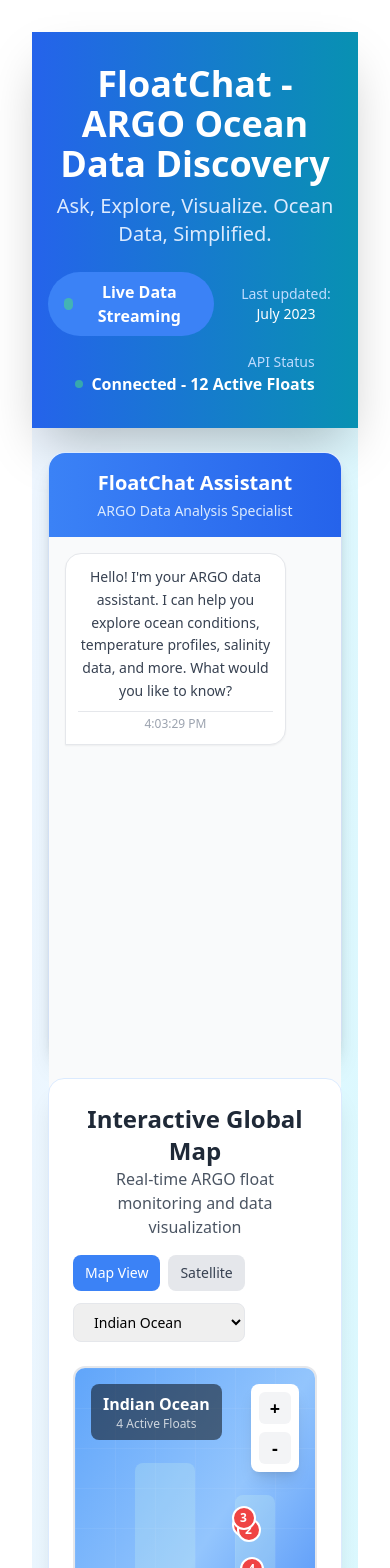
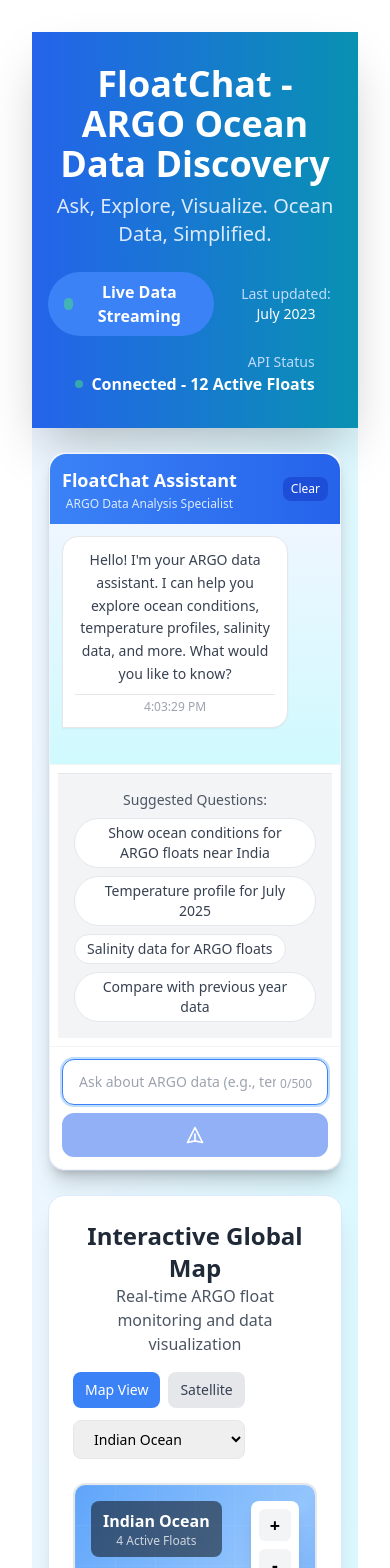
Before and after one commit to shreekant-lohagale/FloatChat-ARGO-Ocean-Data-Discovery, a React (Vite) app: page / in a window 390 px wide. Shown: the top 1568 px of the page. Built offline with nearby package versions, Linux system fonts and the light colour scheme; the HTML template or start-up script is replaced by a standard one.

Commit message:
Update ChatPanel.jsx
feat(ui): improve ChatPanel with clear chat option, responsive layout, input character count, and better scroll/focus handling

```diff
--- a/src/components/ChatPanel.jsx
+++ b/src/components/ChatPanel.jsx
@@ -27,23 +27,29 @@
 
   // Scroll to bottom when messages change
   const scrollToBottom = useCallback(() => {
-    messagesEndRef.current?.scrollIntoView({ behavior: "smooth" });
+    messagesEndRef.current?.scrollIntoView({
+      behavior: "smooth",
+      block: "nearest"
+    });
   }, []);
 
   useEffect(() => {
     scrollToBottom();
   }, [messages, scrollToBottom]);
 
-  // Focus input on initial load
+  // Focus input on initial load and after sending message
   useEffect(() => {
+    const timer = setTimeout(() => {
       inputRef.current?.focus();
-  }, []);
+    }, 100);
+    return () => clearTimeout(timer);
+  }, [messages]);
 
   const createMessage = (type, content, id = Date.now()) => ({
     id,
     type,
     content,
-    timestamp: new Date().toLocaleTimeString(),
+    timestamp: new Date().toLocaleTimeString([], { hour: '2-digit', minute: '2-digit' }),
   });
 
   const handleSendMessage = async (messageContent = inputMessage) => {
@@ -60,6 +66,7 @@
       const botMessage = createMessage('bot', response);
       setMessages(prev => [...prev, botMessage]);
     } catch (error) {
+      console.error('Chat error:', error);
       const errorMessage = createMessage('error', ERROR_MESSAGE.content);
       setMessages(prev => [...prev, errorMessage]);
     } finally {
@@ -76,14 +83,21 @@
 
   const handleSuggestedQuestion = (question) => {
     setInputMessage(question);
-    setTimeout(() => handleSendMessage(question), 100);
+    // Small delay to ensure input is updated before sending
+    setTimeout(() => handleSendMessage(question), 50);
+  };
+
+  const clearChat = () => {
+    setMessages([INITIAL_BOT_MESSAGE]);
+    setInputMessage('');
   };
 
   const LoadingIndicator = () => (
-    <div className="flex justify-start">
-      <div className="bg-white rounded-lg p-3 shadow-sm border">
-        <div className="flex space-x-2">
-          {[0, 0.2, 0.4].map((delay) => (
+    <div className="flex justify-start mb-4 sm:mb-6">
+      <div className="bg-white rounded-2xl p-3 sm:p-4 shadow-sm border max-w-[85%] xs:max-w-xs">
+        <div className="flex items-center space-x-3">
+          <div className="flex space-x-1">
+            {[0, 0.1, 0.2].map((delay) => (
               <div
                 key={delay}
                 className="w-2 h-2 bg-blue-400 rounded-full animate-bounce"
@@ -91,36 +105,48 @@
               />
             ))}
           </div>
+          <span className="text-gray-500 text-sm">Processing...</span>
+        </div>
       </div>
     </div>
   );
 
   return (
-  <div className="flex flex-col h-[600px] bg-white rounded-2xl shadow-lg max-w-4xl mx-auto">
+    <div className="flex flex-col h-full min-h-[500px] max-h-[800px] sm:min-h-[600px] bg-white rounded-2xl sm:rounded-3xl shadow-lg sm:shadow-xl border border-gray-100 mx-auto">
       {/* Chat Header */}
-    <header className="bg-gradient-to-r from-blue-500 to-blue-600 p-4 rounded-t-2xl flex-shrink-0">
-      <h2 className="text-xl font-bold text-white">FloatChat Assistant</h2>
-      <p className="text-blue-100 text-sm mt-1">ARGO Data Analysis Specialist</p>
+      <header className="bg-gradient-to-r from-blue-500 to-blue-600 p-3 sm:p-4 rounded-t-2xl sm:rounded-t-3xl flex-shrink-0 flex justify-between items-center">
+        <div>
+          <h2 className="text-lg sm:text-xl font-bold text-white">FloatChat Assistant</h2>
+          <p className="text-blue-100 text-xs sm:text-sm mt-0.5">ARGO Data Analysis Specialist</p>
+        </div>
+        <button
+          onClick={clearChat}
+          className="text-white text-xs bg-blue-700 hover:bg-blue-800 px-2 sm:px-3 py-1 rounded-lg transition-colors"
+          title="Clear conversation"
+        >
+          Clear
+        </button>
       </header>
 
-    {/* Messages Area - Proper height */}
-    <main className="min-h-[1100px] max-h-[1200px] flex-1 overflow-y-auto p-4 space-y-4 bg-gray-50">
+      {/* Messages Area */}
+      <main className="flex-1 overflow-y-auto p-3 sm:p-4 space-y-3 sm:space-y-4 bg-gradient-to-b from-gray-25 to-gray-50">
         {messages.map((message) => (
           <ChatMessage key={message.id} message={message} />
         ))}
 
         {isLoading && <LoadingIndicator />}
-      <div ref={messagesEndRef} />
+        <div ref={messagesEndRef} className="h-2" />
       </main>
 
       {/* Suggested Questions */}
-    <div className="flex-shrink-0 border-t border-gray-200 bg-white p-3">
+      <div className="flex-shrink-0 border-t border-gray-100 bg-white p-2 sm:p-3">
         <SuggestedQuestions onQuestionClick={handleSuggestedQuestion} />
       </div>
 
       {/* Input Area */}
-    <footer className="border-t border-gray-200 bg-white p-4 rounded-b-2xl flex-shrink-0">
-      <div className="flex space-x-3">
+      <footer className="border-t border-gray-100 bg-white p-3 sm:p-4 rounded-b-2xl sm:rounded-b-3xl flex-shrink-0">
+        <div className="flex flex-col xs:flex-row gap-2 sm:gap-3">
+          <div className="flex-1 relative">
             <input
               ref={inputRef}
               type="text"
@@ -128,20 +154,54 @@
               onChange={(e) => setInputMessage(e.target.value)}
               onKeyPress={handleKeyPress}
               placeholder="Ask about ARGO data (e.g., temperature near India)..."
-          className="flex-1 border border-gray-300 rounded-xl px-4 py-3
+              className="w-full border border-gray-300 rounded-xl sm:rounded-2xl px-4 py-3
                          focus:outline-none focus:border-blue-500 focus:ring-2
-                     focus:ring-blue-200 transition-all duration-200"
+                         focus:ring-blue-200 transition-all duration-200
+                         text-sm sm:text-base pr-12 xs:pr-4"
               disabled={isLoading}
+              maxLength={500}
             />
+            {/* Character count for mobile */}
+            <div className="absolute right-3 top-1/2 transform -translate-y-1/2 xs:hidden">
+              <span className="text-xs text-gray-400 bg-white px-1">
+                {inputMessage.length}/500
+              </span>
+            </div>
+          </div>
           <button
             onClick={() => handleSendMessage()}
             disabled={!inputMessage.trim() || isLoading}
-          className="bg-blue-600 text-white px-6 py-3 rounded-xl hover:bg-blue-700
+            className="bg-blue-600 text-white px-4 sm:px-6 py-3 rounded-xl sm:rounded-2xl hover:bg-blue-700
                        disabled:opacity-50 disabled:cursor-not-allowed transition-all
-                     duration-200 font-semibold min-w-[80px]"
+                       duration-200 font-semibold min-w-[80px] sm:min-w-[100px] flex items-center justify-center"
           >
-          {isLoading ? '...' : 'Send'}
+            {isLoading ? (
+              <div className="flex items-center space-x-1">
+                <div className="w-2 h-2 bg-white rounded-full animate-pulse"></div>
+                <div className="w-2 h-2 bg-white rounded-full animate-pulse" style={{animationDelay: '0.2s'}}></div>
+                <div className="w-2 h-2 bg-white rounded-full animate-pulse" style={{animationDelay: '0.4s'}}></div>
+              </div>
+            ) : (
+              <>
+                <span className="hidden sm:inline">Send</span>
+                <span className="sm:hidden">
+                  <svg className="w-5 h-5" fill="none" stroke="currentColor" viewBox="0 0 24 24">
+                    <path strokeLinecap="round" strokeLinejoin="round" strokeWidth={2} d="M12 19l9 2-9-18-9 18 9-2zm0 0v-8" />
+                  </svg>
+                </span>
+              </>
+            )}
           </button>
+        </div>
+
+        {/* Character count for desktop */}
+        <div className="hidden xs:flex justify-between mt-2">
+          <span className="text-xs text-gray-400">
+            Press Enter to send • Shift+Enter for new line
+          </span>
+          <span className="text-xs text-gray-400">
+            {inputMessage.length}/500 characters
+          </span>
         </div>
       </footer>
     </div>
```
Lines whose indentation alone changed are shown as unchanged.
